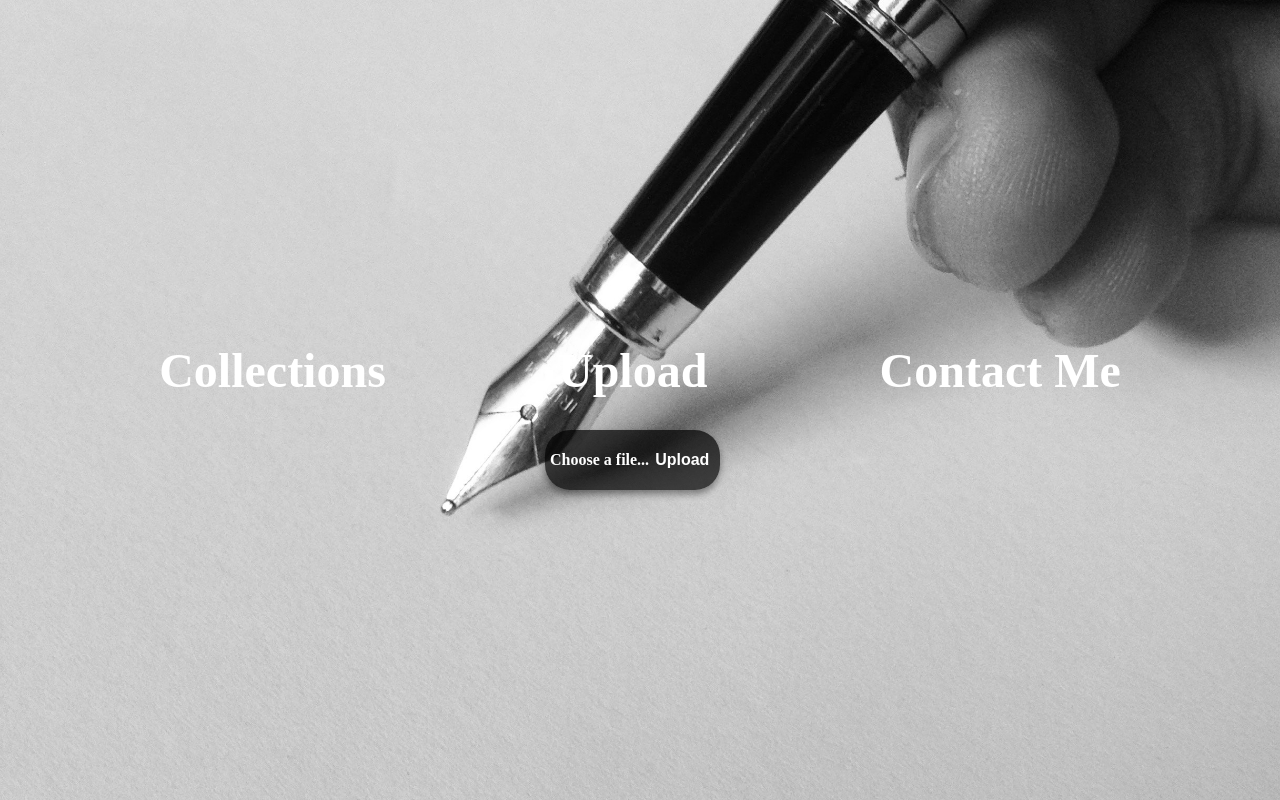
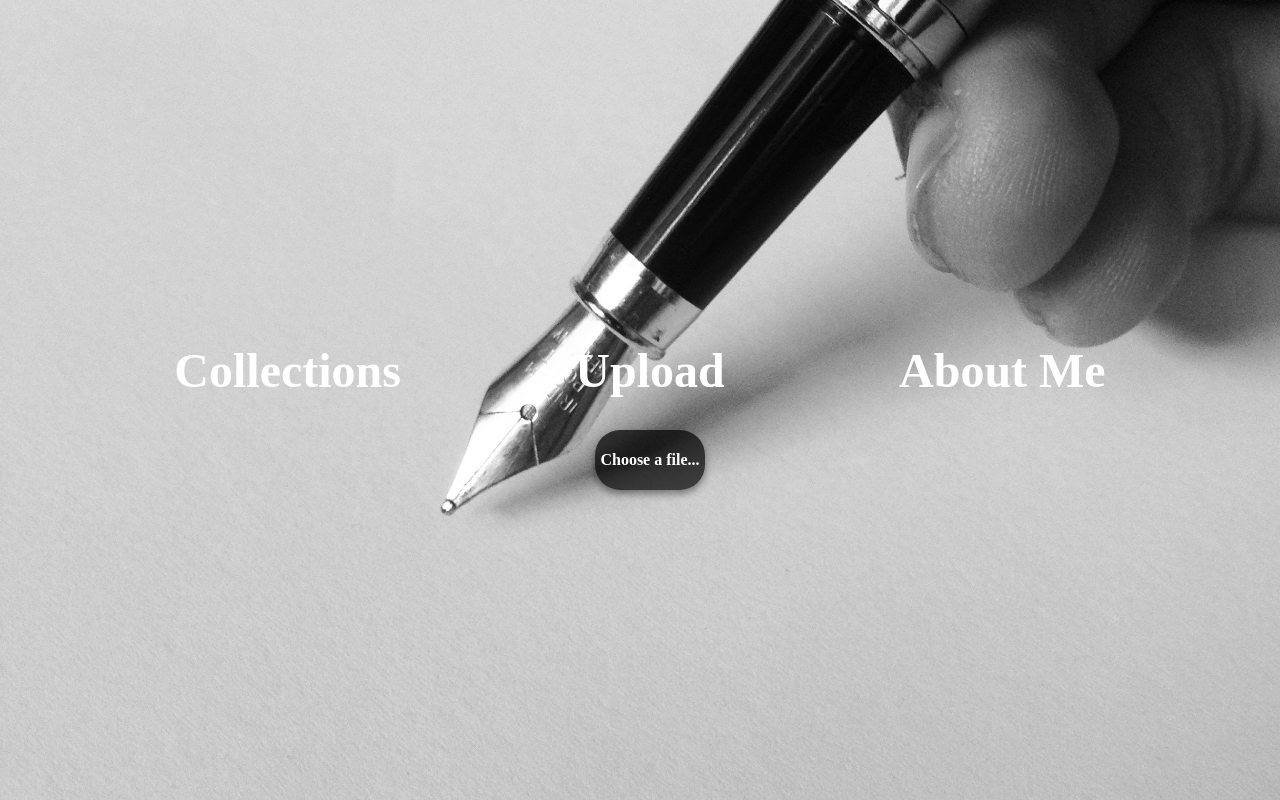
Before and after one commit to sdaniel1995/big-imagination-small-stories-ui, a React (Create React App) app: page / in a window 1280 px wide. Both pictures are taken after a click on the element "Upload". Built offline with nearby package versions, Linux system fonts and the light colour scheme.

Commit message:
Changed component name and added styling

```diff
--- a/src/components/Contact.tsx
+++ b/src/components/AboutMe.tsx
@@ -1,9 +1,9 @@
-const Contact = () => {
+const AboutMe = () => {
     return (
         <div className='homeSelections'>
-            <h1>Contact Me</h1>
+            <h1>About Me</h1>
         </div>
     );
 };
 
-export default Contact;
+export default AboutMe;
--- a/src/components/HomePage.tsx
+++ b/src/components/HomePage.tsx
@@ -1,6 +1,6 @@
 import Collections from './Collections';
 import Upload from './Upload';
-import Contact from './Contact';
+import AboutMe from './AboutMe';
 import '../css/HomePage.css';
 
 const HomePage = () => {
@@ -8,7 +8,7 @@ const HomePage = () => {
         <div className='home'>
             <Collections />
             <Upload />
-            <Contact />
+            <AboutMe />
         </div>
     )
 }
--- a/src/components/Upload.tsx
+++ b/src/components/Upload.tsx
@@ -32,8 +32,12 @@ const Upload = () => {
                     <input type="file" name="file" id="file" onChange={changeHandler} className='inputFile' />
                     <span id='input'>
                         <label htmlFor='file' id='inputLabel'>{fullFileName ? placeHolder : placeHolder.substring(0, 20) + '...'}</label>
-                        {selectedFile && <ArrowForwardIosIcon id='moreArrow' onClick={() => setFullFileName(!fullFileName)} />}
-                        <button type="submit" id='uploadBtn' onClick={handleSubmission}>Upload</button>
+                        {selectedFile &&
+                            <>
+                                <ArrowForwardIosIcon id='moreArrow' onClick={() => setFullFileName(!fullFileName)} />
+                                <button type="submit" id='submitBtn' onClick={handleSubmission}>Submit</button>
+                            </>
+                        }
                     </span>
                 </div>
             }
--- a/src/css/HomePage.css
+++ b/src/css/HomePage.css
@@ -21,4 +21,5 @@
     transform: scale(2.0);
     color: black;
     border-bottom: 2px solid black;
+    margin-bottom: 50px;
 }
--- a/src/css/Upload.css
+++ b/src/css/Upload.css
@@ -41,7 +41,7 @@
     padding-left: 20px;
 }
 
-#uploadBtn {
+#submitBtn {
     height: 100%;
     width: auto;
     background-color: transparent;
@@ -53,7 +53,7 @@
     border-top-right-radius: 25px;
 }
 
-#uploadBtn:hover {
+#submitBtn:hover {
     background-color: white;
     color: black;
 }
```
